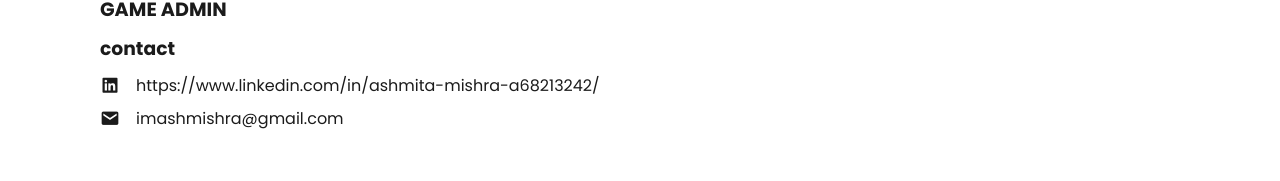
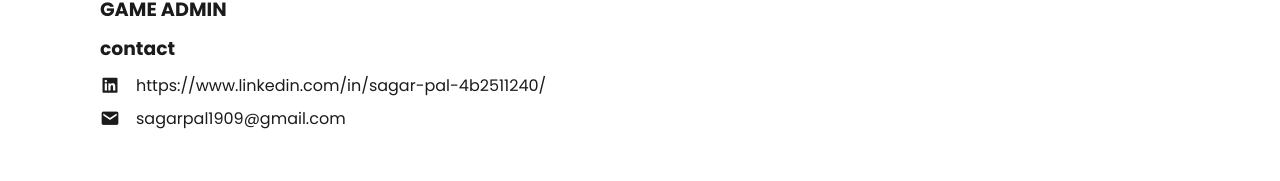
Before and after one commit to imashmishra/treasurehunt2002, a plain HTML site: page home.html in a window 1280 px wide. Shown: the part 2915-3096 px from the top of the page. Drawn offline with nearby package versions, Linux system fonts and the light colour scheme.

Commit message:
home.html

```diff
--- a/home.html
+++ b/home.html
@@ -204,8 +204,8 @@
             <div class="footer-box">
                 <h3>contact</h3>
                 <div class="contact">
-                    <span><i class='bx bxl-linkedin-square'></i>https://www.linkedin.com/in/ashmita-mishra-a68213242/</span>
-                    <span><i class='bx bxs-envelope'></i>imashmishra@gmail.com</span>
+                    <span><i class='bx bxl-linkedin-square'></i>https://www.linkedin.com/in/sagar-pal-4b2511240/</span>
+                    <span><i class='bx bxs-envelope'></i>sagarpal1909@gmail.com</span>
                 </div>
             </div>
         </div>
```
